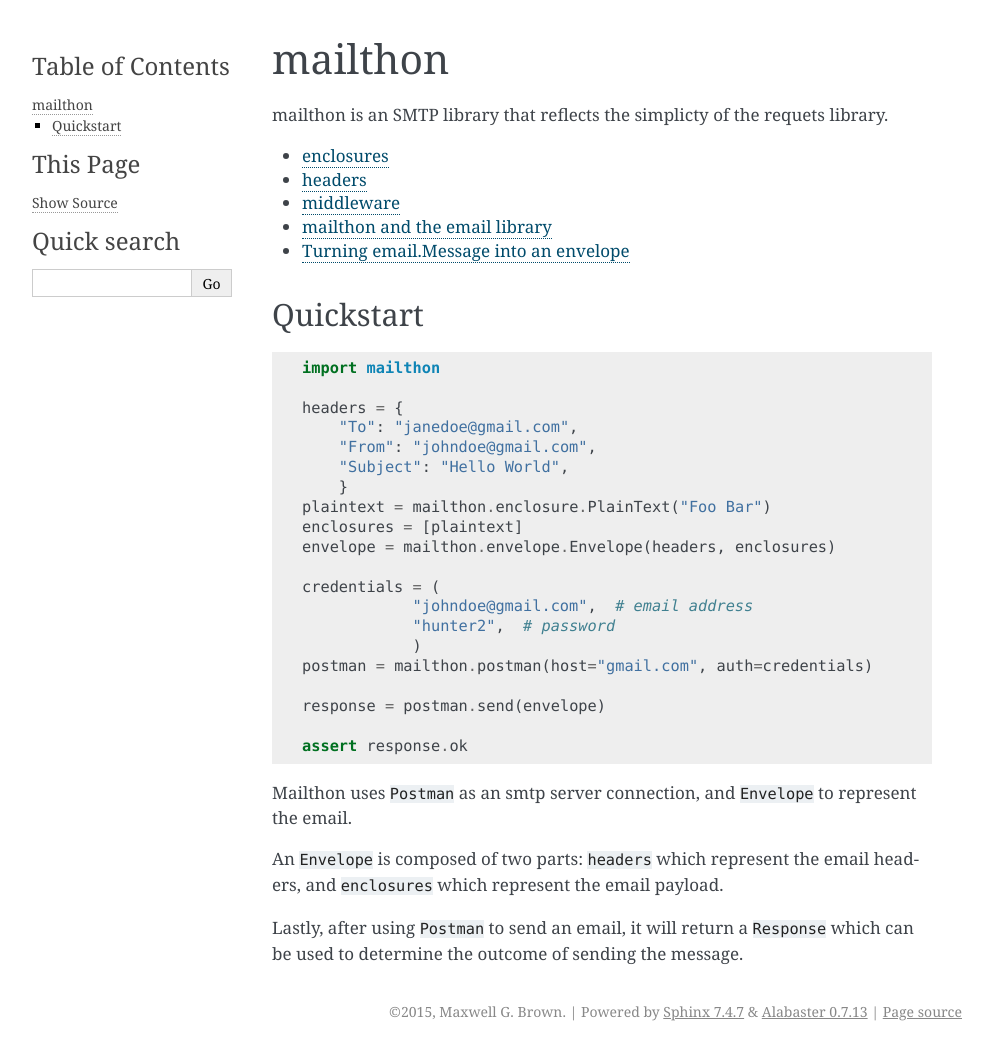
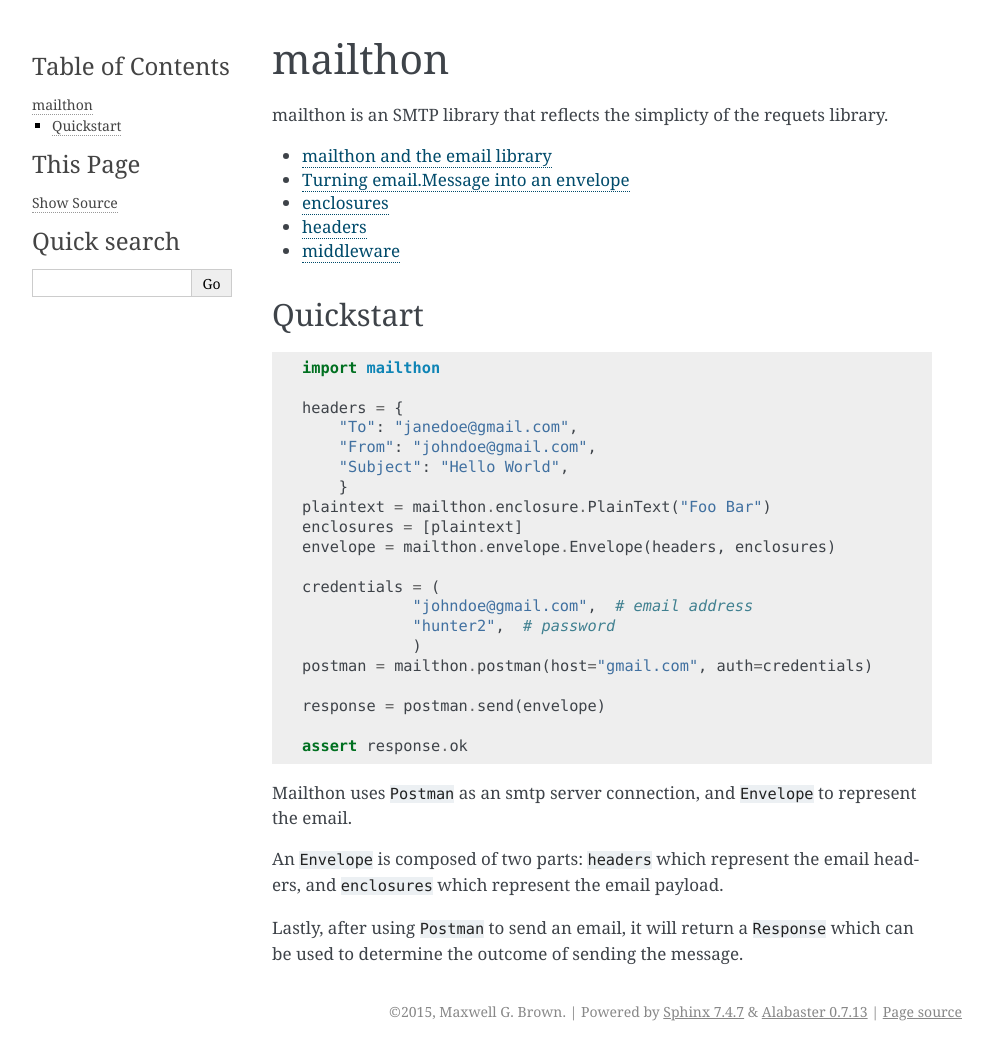
Before and after one commit to MaxwellGBrown/notebook, a Sphinx documentation site: the page built from docs/source/python_libraries/mailthon/mailthon.rst, in a window 1280 px wide. Shown: the whole page, without its empty margins (148-1141 px from the left). Built offline with Sphinx 7.4.7, drawn with Linux system fonts in a browser that asks for light colours; part of the change alters nothing that is shown.

```diff
--- a/docs/source/python_libraries/mailthon/mailthon.rst
+++ b/docs/source/python_libraries/mailthon/mailthon.rst
@@ -6,11 +6,9 @@ mailthon is an SMTP library that reflects the simplicty of the requets library.
 
 .. toctree::
     :maxdepth: 1
+    :glob:
 
-    examples/enclosure
-    examples/headers
-    examples/middleware
-    examples/email_library
+    examples/*
 
 
 ----------
```
